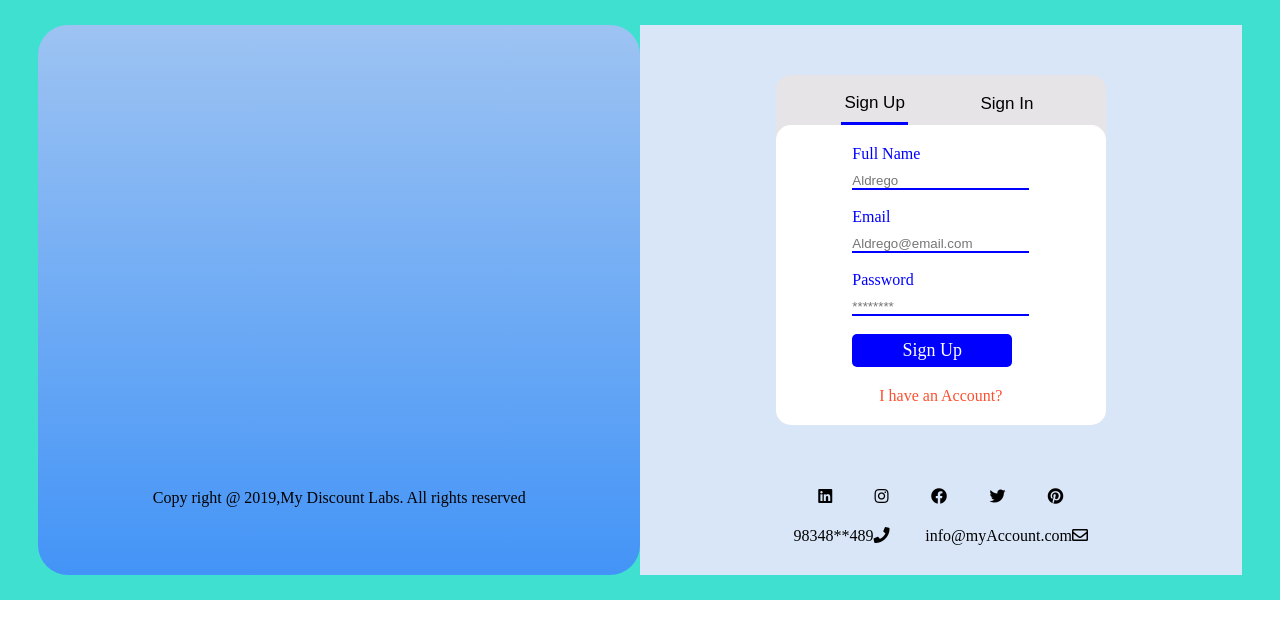
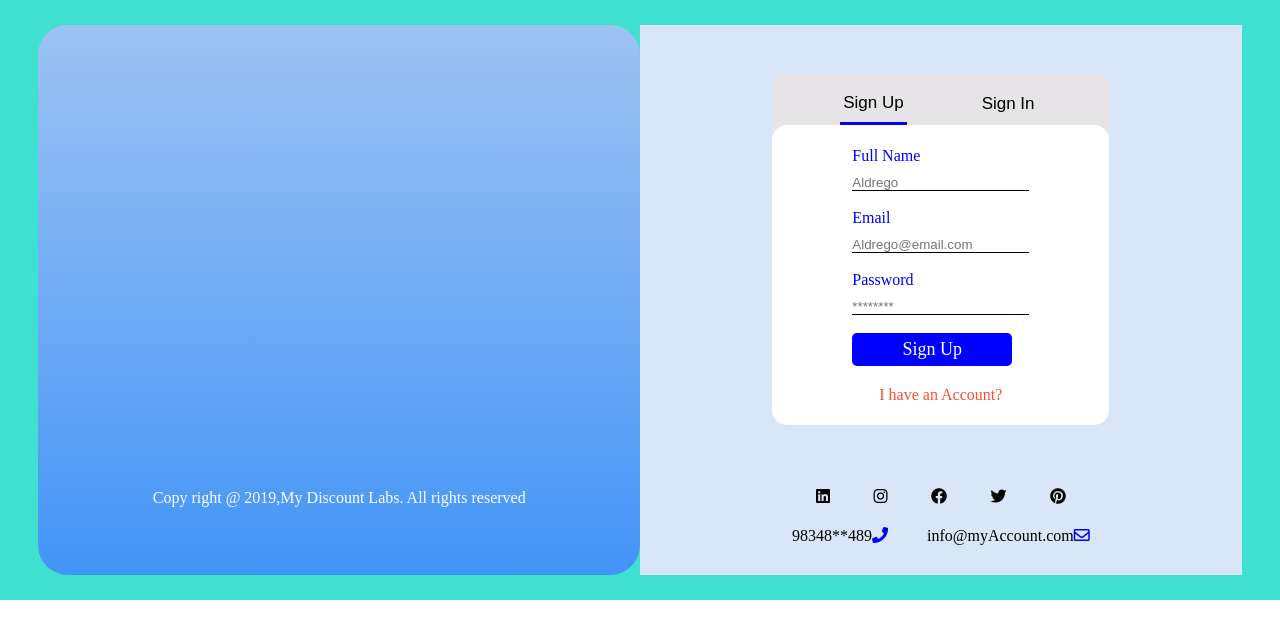
Before and after one commit to waleednaseer/second-SignUp, a plain HTML site: page index.html in a window 1280 px wide. Drawn offline with Linux system fonts and the light colour scheme.

Commit message:
modified

```diff
--- a/2ndSignUp.css
+++ b/2ndSignUp.css
@@ -48,13 +48,13 @@ body {
 input {
   border: 0;
   outline: 0;
-  border-bottom: 2px solid blue;
+  border-bottom: 1px solid;
   margin-top: 10px;
 }
 .signUp-about{
     display: flex;
     flex-direction: column;
-    width: 330px;
+    width: 100%;
     height: 95px;
     justify-content: center;
     margin-top: 50px;
@@ -67,7 +67,7 @@ input {
     align-items: end;
 }
 .contact-email{
-    width: 330px;
+    width: 100%;
     height: 150px;
     margin-top: -2px;
     display: flex;
@@ -79,4 +79,5 @@ input {
     height: 482px;
     justify-content: center;
     align-items: end;
+    color: white;
 }
--- a/index.html
+++ b/index.html
@@ -21,12 +21,12 @@
                <div class="right-container">
                    <div class="rightFlex">
                        <div class="content-1">
-                               <div style="position: relative; width: 330px; height: 350px; background-color: rgb(230, 228, 230); border-radius: 15px;">
+                               <div style="position: relative; width: 56%; height: 350px; background-color: rgb(230, 228, 230); border-radius: 15px;">
                                     <div style="display: flex;justify-content: center; align-items: flex-end; justify-content: space-evenly; height: 50px;">
                                       <button type="button" style="width: 67px;height: 42px;font-size: 17px;border: none; background-color: rgb(230, 228, 230);border-bottom: 3px solid blue;">Sign Up</button>
                                       <button type="button" style="width: 67px;height: 42px;font-size: 17px; border: none; background-color: rgb(230, 228, 230);">Sign In</button>
                                     </div>
-                                   <div style="position: absolute; width: 330px; height: 300px; background-color:white; top: 50px;border-radius: 15px;">
+                                   <div style="position: absolute; width: 100%; height: 300px; background-color:white; top: 50px;border-radius: 15px;">
                                    <div style="display: flex;height: 300px; justify-content: center; align-items: center;">
                                     <form>
                                         <label for="text" style="color: blue;">Full Name</label><br>
@@ -52,8 +52,8 @@
                                         <i class="fab fa-pinterest"></i>
                                        </div>
                                        <div class="contact-email">
-                                       <span>98348**489<i class="fas fa-phone"></i></span>
-                                      <span>info@myAccount.com<i class="far fa-envelope"></i></span>
+                                       <span>98348**489<i class="fas fa-phone" style="color: blue;"></i></span>
+                                      <span>info@myAccount.com<i class="far fa-envelope" style="color: blue;"></i></span>
                                        </div>
                                    </div>
                                 </div>
```
